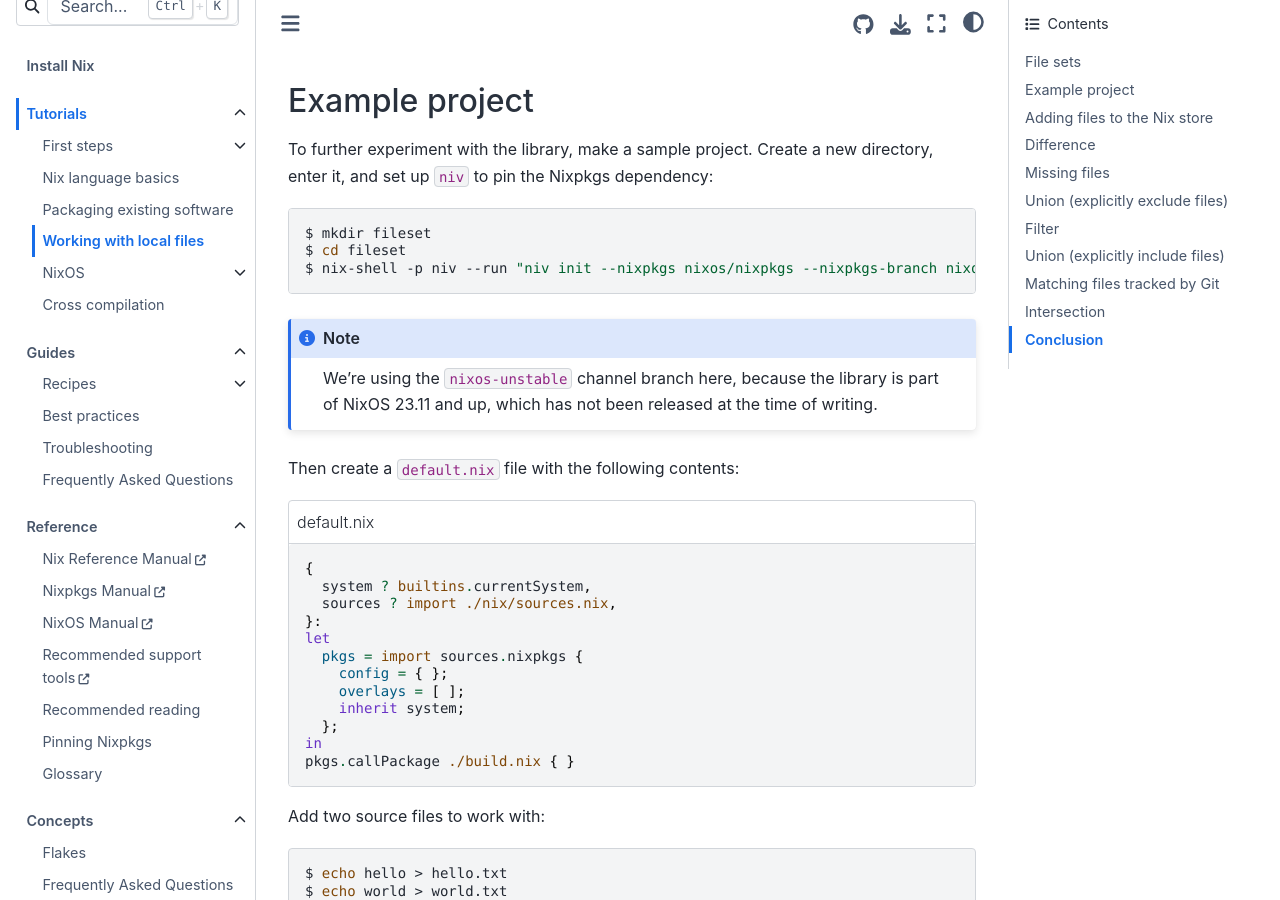
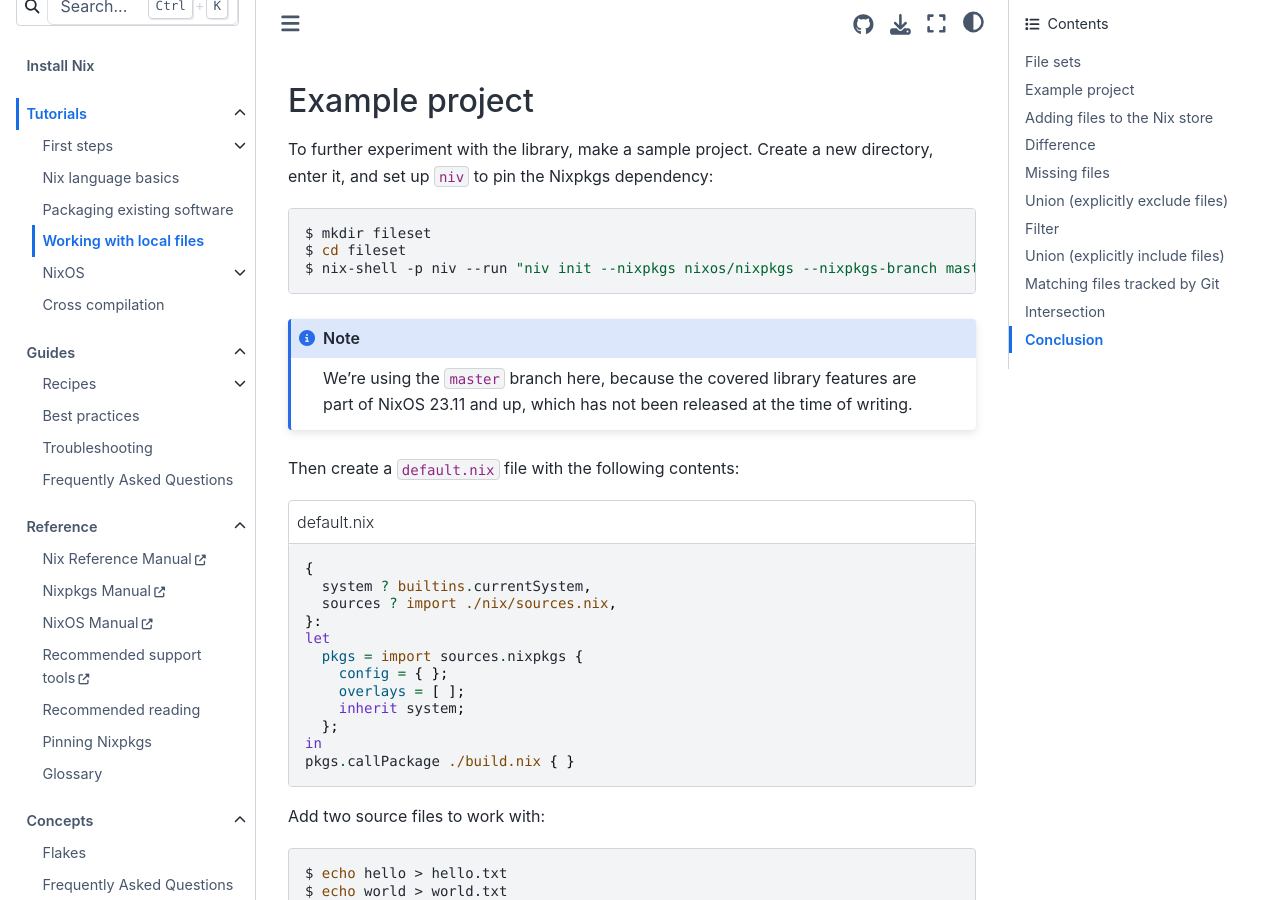
Before and after one commit to NixOS/nix.dev, a Sphinx documentation site: the page built from source/tutorials/file-sets.md, in a window 1280 px wide and 900 px high, scrolled down 1989 px. Built offline with Sphinx 7.4.7 and the Sphinx Book theme 1.1.4, drawn with Linux system fonts in a browser that asks for light colours.

Commit message:
Some updates
Use master branch (nixos-unstable doesn't have maybeMissing yet)

````diff
--- a/source/tutorials/file-sets.md
+++ b/source/tutorials/file-sets.md
@@ -94,11 +98,11 @@
 ```shell-session
 $ mkdir fileset
 $ cd fileset
-$ nix-shell -p niv --run "niv init --nixpkgs nixos/nixpkgs --nixpkgs-branch nixos-unstable"
+$ nix-shell -p niv --run "niv init --nixpkgs nixos/nixpkgs --nixpkgs-branch master"
 ```
 
 :::{note}
-We're using the `nixos-unstable` channel branch here, because the library is part of NixOS 23.11 and up, which has not been released at the time of writing.
+We're using the `master` branch here, because the covered library features are part of NixOS 23.11 and up, which has not been released at the time of writing.
 :::
 
 Then create a `default.nix` file with the following contents:
@@ -718,4 +722,4 @@
 We have shown some examples on how to use all of the fundamental file set functions.
 For more complex use cases, they can be composed as needed.
 
-For the complete list and more details, see the [`lib.fileset` reference documentation](https://nixos.org/manual/nixpkgs/unstable/#sec-functions-library-fileset).
+For the complete list and more details, see the [`lib.fileset` reference documentation](https://nixos.org/manual/nixpkgs/unstable/#sec-fileset).
````
Also changed, not shown: other parts of source/tutorials/file-sets.md (+5 -1 lines).
